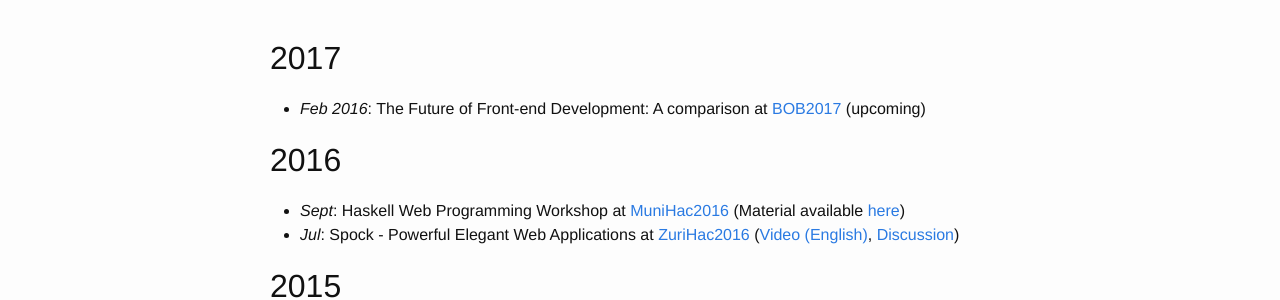
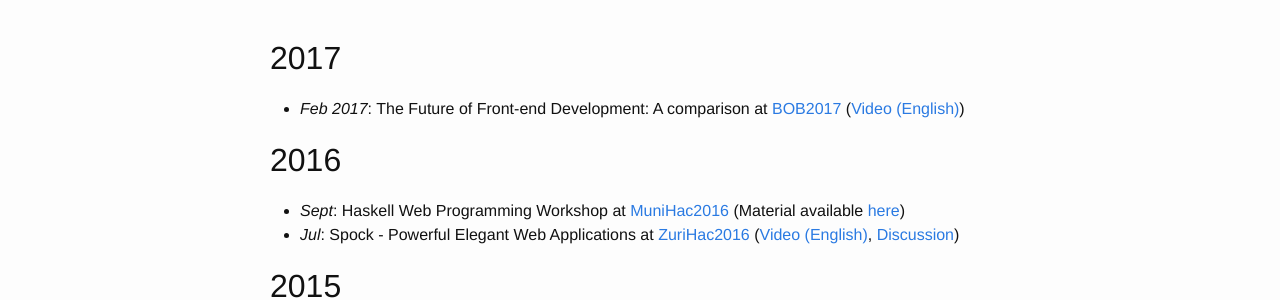
Before and after one commit to agrafix/homepage, a Jekyll site: the page built from talks.md, in a window 1280 px wide. Shown: the part 130-430 px from the top of the page. Built offline with Jekyll 4.4.1, drawn with Linux system fonts in a browser that asks for light colours.

Commit message:
add bobkonf talk

```diff
--- a/talks.md
+++ b/talks.md
@@ -5,8 +5,7 @@ permalink: /talks/
 ---
 
 ## 2017
-* *Feb 2016*: The Future of Front-end Development: A comparison at [BOB2017][bob-2017] (upcoming)
-
+* *Feb 2017*: The Future of Front-end Development: A comparison at [BOB2017][bob-2017] ([Video (English)][bob2017-video])
 
 ## 2016
 * *Sept*: Haskell Web Programming Workshop at [MuniHac2016][munihac2016] (Material available [here][munihac2016-material])
@@ -36,3 +35,4 @@ permalink: /talks/
 [zurihac2016-video-reddit]: https://www.reddit.com/r/haskell/comments/51ka1m/zurihac_2016_powerful_elegant_web_applications/
 [munihac2016]: https://wiki.haskell.org/MuniHac2016
 [munihac2016-material]: https://github.com/agrafix/Spock-starter
+[bob2017-video]: https://www.youtube.com/watch?v=BZfvoW8wixU
```
